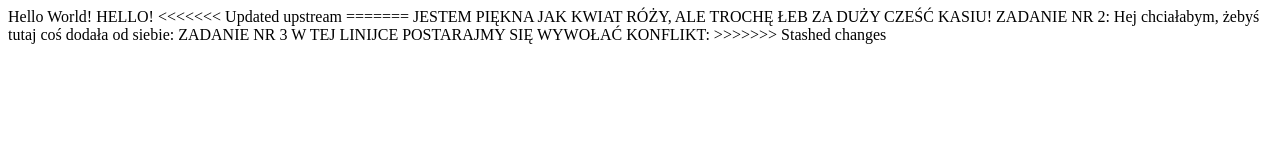
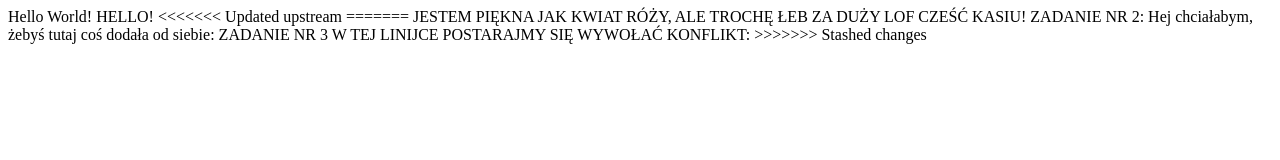
Before and after one commit to pyslawa/testowy2, a plain HTML site: page index.html in a window 1280 px wide. Drawn offline with Linux system fonts and the light colour scheme.

Commit message:
Update index.html

```diff
--- a/index.html
+++ b/index.html
@@ -11,7 +11,7 @@
 <<<<<<< Updated upstream
 =======
 
-    JESTEM PIĘKNA JAK KWIAT RÓŻY, ALE TROCHĘ ŁEB ZA DUŻY
+    JESTEM PIĘKNA JAK KWIAT RÓŻY, ALE TROCHĘ ŁEB ZA DUŻY LOF
 
     CZEŚĆ KASIU!
 
```
